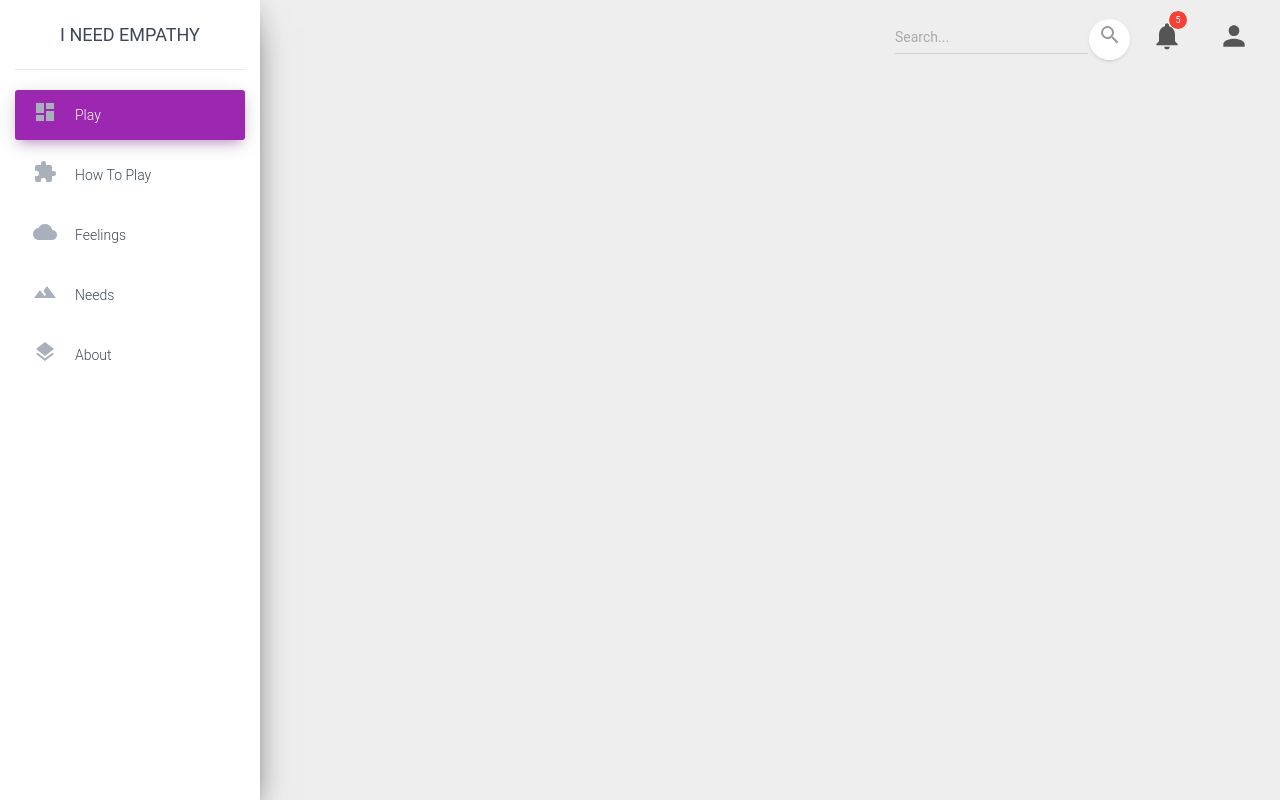
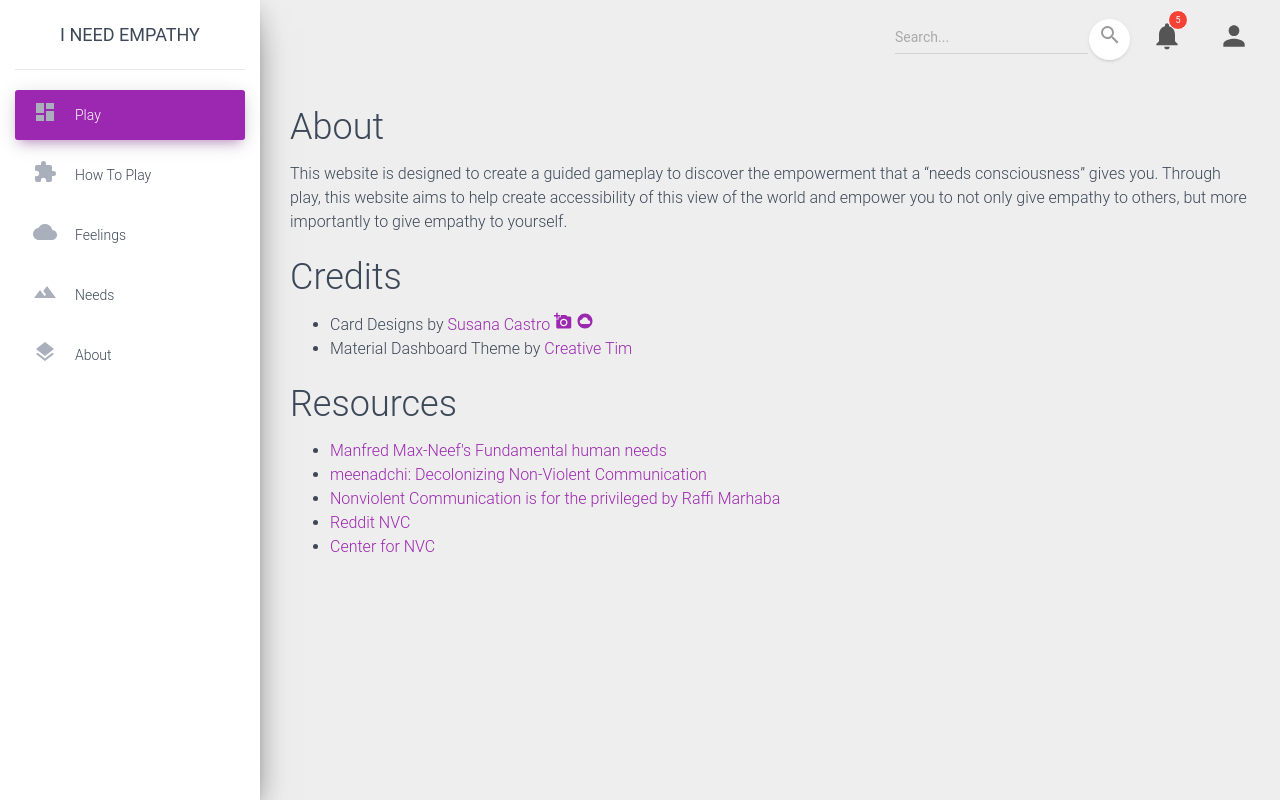
Before and after one commit to itsybits-xyz/ineedempathy, a React (Create React App) app in the folder frontend/: page /about in a window 1280 px wide. Built offline with nearby package versions, Linux system fonts and the light colour scheme.

Commit message:
📄 About the about section.

```diff
--- a/frontend/src/Routes.tsx
+++ b/frontend/src/Routes.tsx
@@ -6,6 +6,7 @@ import {
   Home,
   Room,
   RoomProps,
+  About,
 } from './views';
 import { NavBar, SideBar } from './components';
 
@@ -21,6 +22,7 @@ export const Routes: FC = () => {
           <NavBar />
           <Route exact path="/" component={Home} />
           <Route path="/room/:name" component={(props: RoomProps) => <Room {...props} /> } />
+          <Route path="/about" component={About} />
         </div>
       </div>
     </BrowserRouter>
--- a/frontend/src/components/sidebar.tsx
+++ b/frontend/src/components/sidebar.tsx
@@ -34,7 +34,7 @@ export const SideBar: FC = () => {
               </a>
             </li>
             <li className="nav-item">
-              <a className="nav-link" href="/user">
+              <a className="nav-link" href="/feelings">
                 <MdWbCloudy size={24}/>
                 <p>
                   Feelings
@@ -42,7 +42,7 @@ export const SideBar: FC = () => {
               </a>
             </li>
             <li className="nav-item">
-              <a className="nav-link" href="/user">
+              <a className="nav-link" href="/needs">
                 <MdTerrain size={24}/>
                 <p>
                   Needs
@@ -50,7 +50,7 @@ export const SideBar: FC = () => {
               </a>
             </li>
             <li className="nav-item">
-              <a className="nav-link" href="/user">
+              <a className="nav-link" href="/about">
                 <MdLayers size={24}/>
                 <p>
                   About
--- /dev/null
+++ b/frontend/src/views/About.tsx
@@ -0,0 +1,75 @@
+import React, { FC } from 'react';
+import { Container, Row } from 'react-bootstrap';
+import { MdCloudCircle, MdAddAPhoto } from 'react-icons/md';
+
+export const About: FC = () => {
+  return (
+    <>
+      <div className="content">
+        <Container fluid>
+          <h2>About</h2>
+          <p>
+            This website is designed to create a guided gameplay to discover
+            the empowerment that a “needs consciousness” gives you. Through
+            play, this website aims to help create accessibility of this view
+            of the world and empower you to not only give empathy to others,
+            but more importantly to give empathy to yourself.
+          </p>
+        </Container>
+        <Container fluid>
+          <h2>Credits</h2>
+          <ul>
+            <li>
+              Card Designs by&nbsp;
+              <a href="https://www.instagram.com/susdraws/">
+                Susana Castro
+              </a>&nbsp;
+              <a href="https://www.instagram.com/susdraws/">
+                <MdAddAPhoto size={18}/>
+              </a>&nbsp;
+              <a href="http://susanacastro.net/">
+                <MdCloudCircle size={18}/>
+              </a>
+            </li>
+            <li>
+              Material Dashboard Theme by&nbsp;
+              <a href="https://www.creative-tim.com/product/material-dashboard">
+                  Creative Tim
+              </a>
+            </li>
+          </ul>
+        </Container>
+        <Container fluid>
+          <h2>Resources</h2>
+          <ul>
+            <li>
+              <a href="https://en.wikipedia.org/wiki/Manfred_Max-Neef's_Fundamental_human_needs">
+                Manfred Max-Neef's Fundamental human needs
+              </a>
+            </li>
+            <li>
+              <a href="https://shop.oogaboogastore.com/products/meenadchi-decolonizing-non-violent-communication">
+                meenadchi: Decolonizing Non-Violent Communication
+              </a>
+            </li>
+            <li>
+              <a href="https://www.collectivelyfree.org/nonviolent-communication-privileged/">
+                Nonviolent Communication is for the privileged by Raffi Marhaba
+              </a>
+            </li>
+            <li>
+              <a href="https://www.reddit.com/r/NVC/">
+                Reddit NVC
+              </a>
+            </li>
+            <li>
+              <a href="https://www.cnvc.org/">
+                Center for NVC
+              </a>
+            </li>
+          </ul>
+        </Container>
+      </div>
+    </>
+  );
+};
--- a/frontend/src/views/index.ts
+++ b/frontend/src/views/index.ts
@@ -1,2 +1,3 @@
 export * from './Home';
 export * from './Room';
+export * from './About';
```
